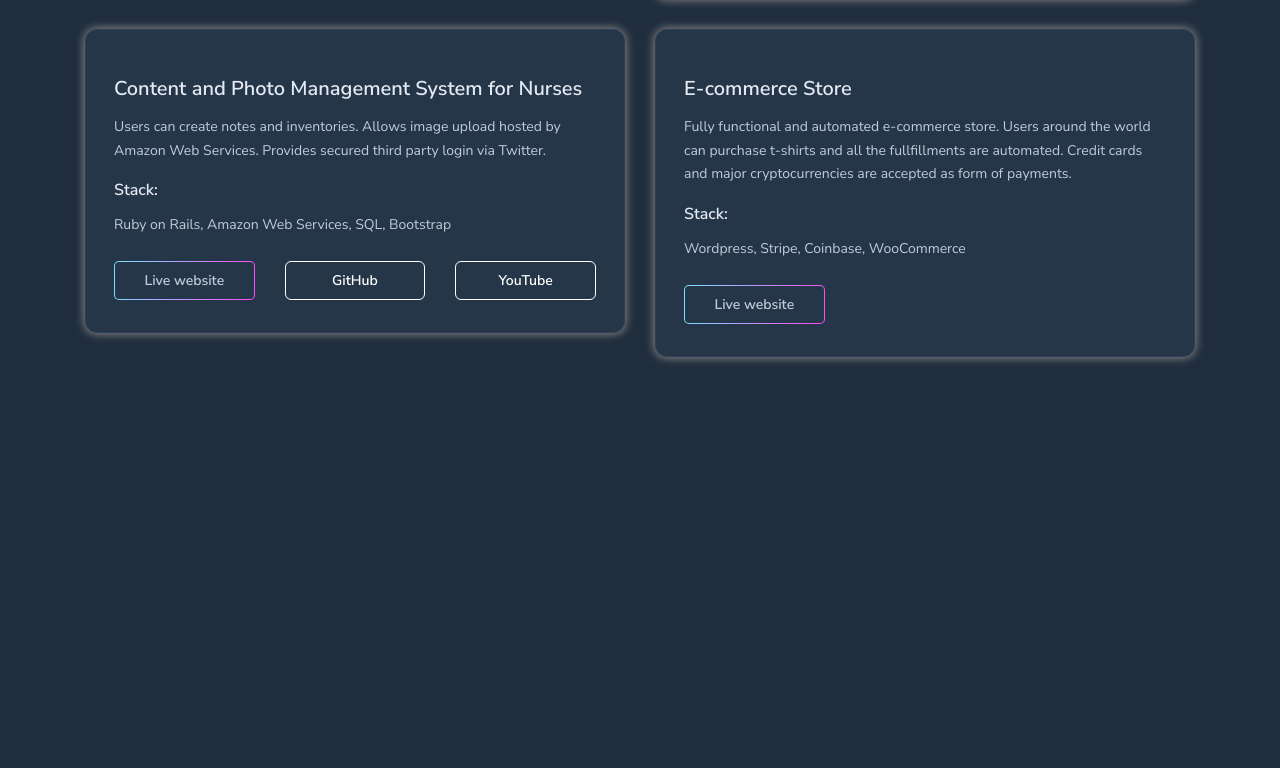
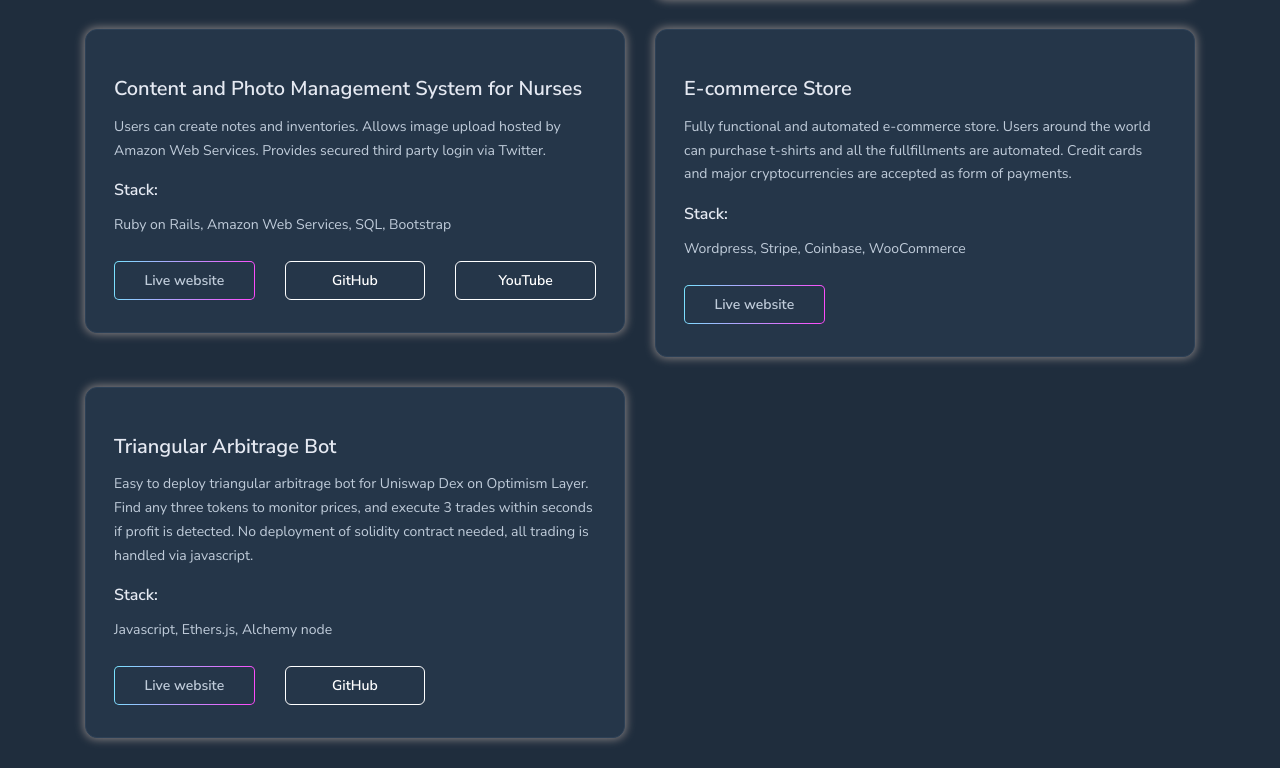
Before and after one commit to plabradorjr/pancho-dot-lol, a React (Create React App) app: page / in a window 1280 px wide. Shown: the part 563-1331 px from the top of the page. Before the commit the page ends 950 px from the top, so only its background shows below. Built offline with nearby package versions, Linux system fonts and the light colour scheme.

Commit message:
arbitrage bot added

```diff
--- a/src/pages/Portfolio.js
+++ b/src/pages/Portfolio.js
@@ -76,6 +76,18 @@ export default class Portfolio extends Component {
               // image={portfolio4}
             />
           </div>
+          <div className="row justify-content">
+            <Card
+              title="Triangular Arbitrage Bot"
+              description="Easy to deploy triangular arbitrage bot for Uniswap Dex on
+              Optimism Layer. Find any three tokens to monitor prices, and execute
+              3 trades within seconds if profit is detected.
+              No deployment of solidity contract needed, all trading is handled
+              via javascript."
+              stack={"Javascript, Ethers.js, Alchemy node"}
+              github="https://github.com/plabradorjr/wethSnxOpArb"
+            ></Card>
+          </div>
         </div>
       </>
     );
```
